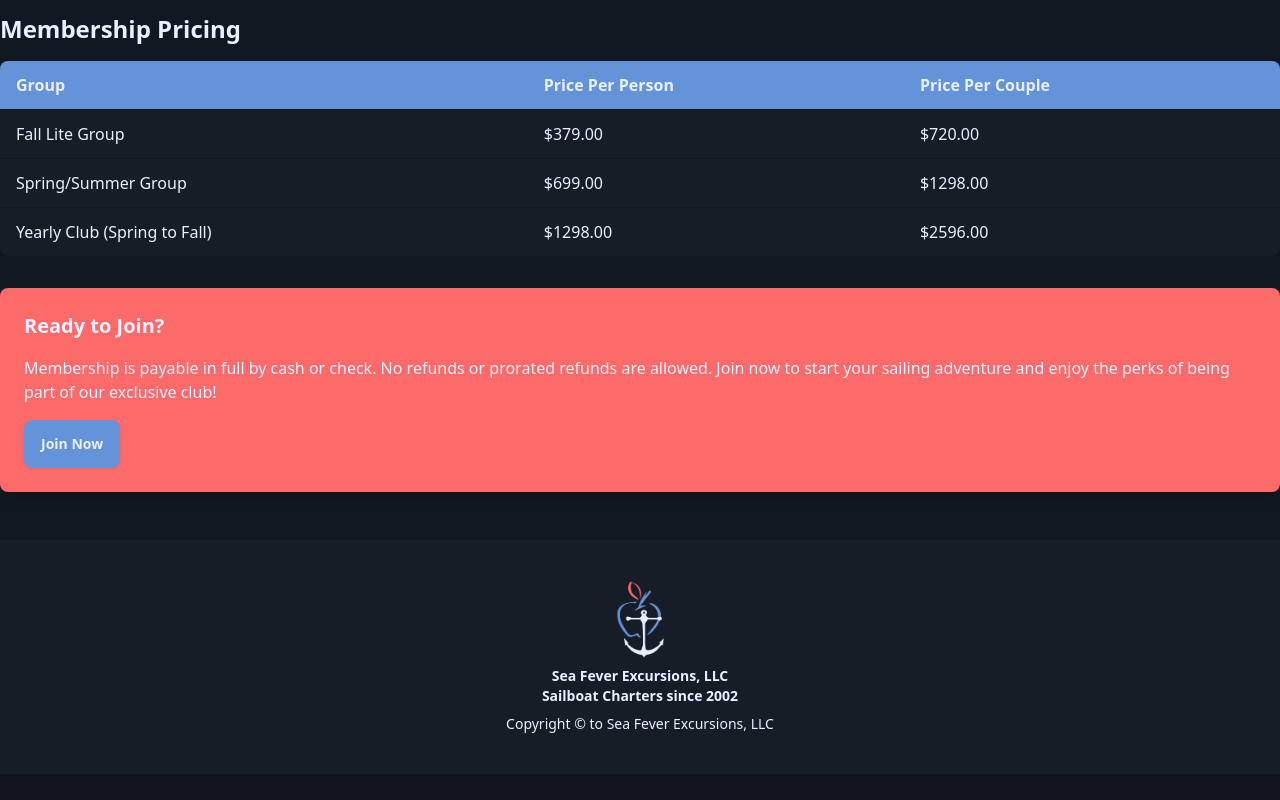
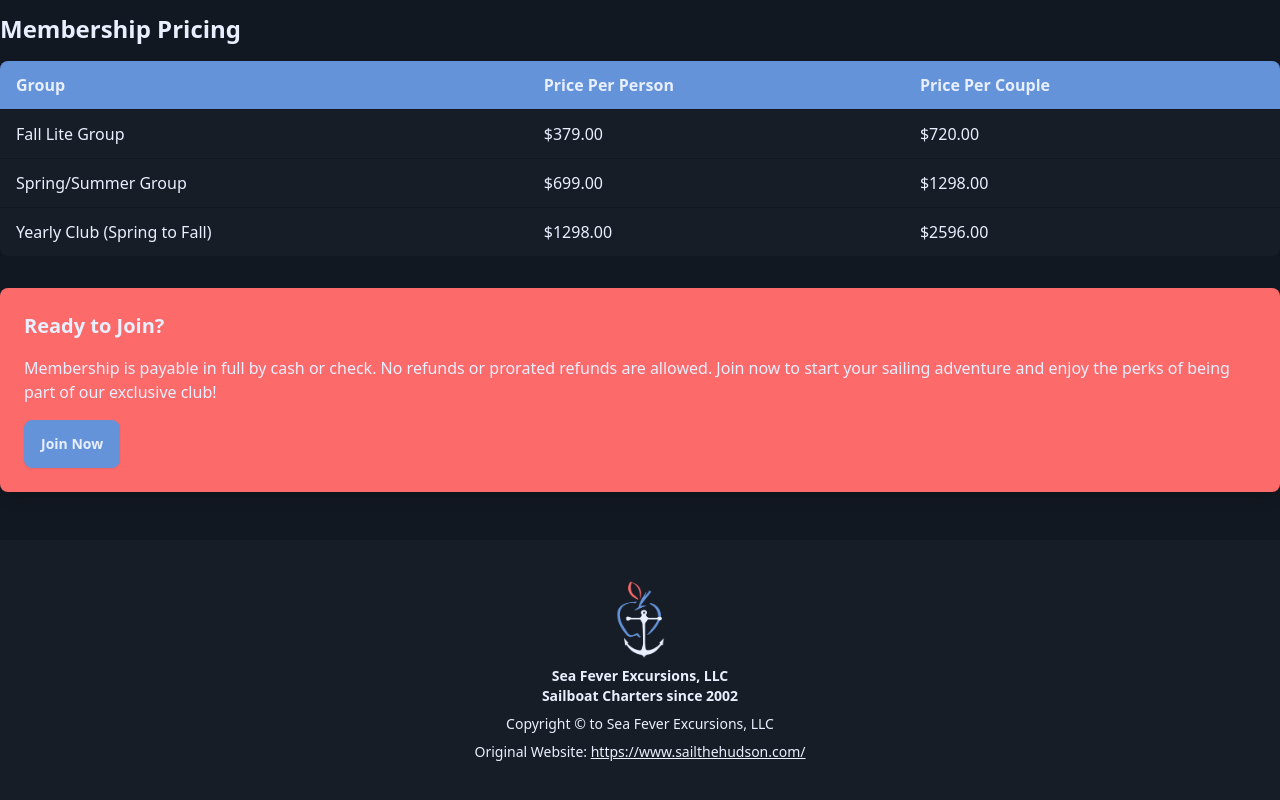
Before and after one commit to besupernow/INF286WebsiteRedesign, a website: page pages/aboutus.html in a window 1280 px wide. Shown: the part 1541-2341 px from the top of the page. Before the commit the page ends 2315 px from the top, so only its background shows below. Drawn offline with nearby package versions, Linux system fonts and the light colour scheme.

Commit message:
Updating to correct footers

```diff
--- a/pages/aboutus.html
+++ b/pages/aboutus.html
@@ -191,13 +191,14 @@
 </body>
 <footer class="footer footer-center bg-base-200 text-neutral p-10">
     <aside>
-        <img src="../src/images/LightMode.png" alt="Sea Fever Excursions Logo" width="50" height="50"/>
+        <img src="../src/images/LightMode.png" alt="Sea Fever Excursions Logo" width="50" height="50" />
         <p class="font-bold">
             Sea Fever Excursions, LLC
             <br />
             Sailboat Charters since 2002
         </p>
         <p>Copyright © to Sea Fever Excursions, LLC</p>
+        <p>Original Website: <a class="link" href="https://www.sailthehudson.com/">https://www.sailthehudson.com/</a></p>
     </aside>
 </footer>
 </html>
```
Also changed, not shown: pages/booking.html (+2 -1 lines), pages/directions.html (+2 -1 lines), pages/faq.html (+2 -1 lines), pages/gallery.html (+2 -1 lines), pages/rates.html (+2 -1 lines), pages/safety.html (+2 -1 lines), pages/schedule.html (+2 -1 lines). Lines whose indentation alone changed are shown as unchanged.
